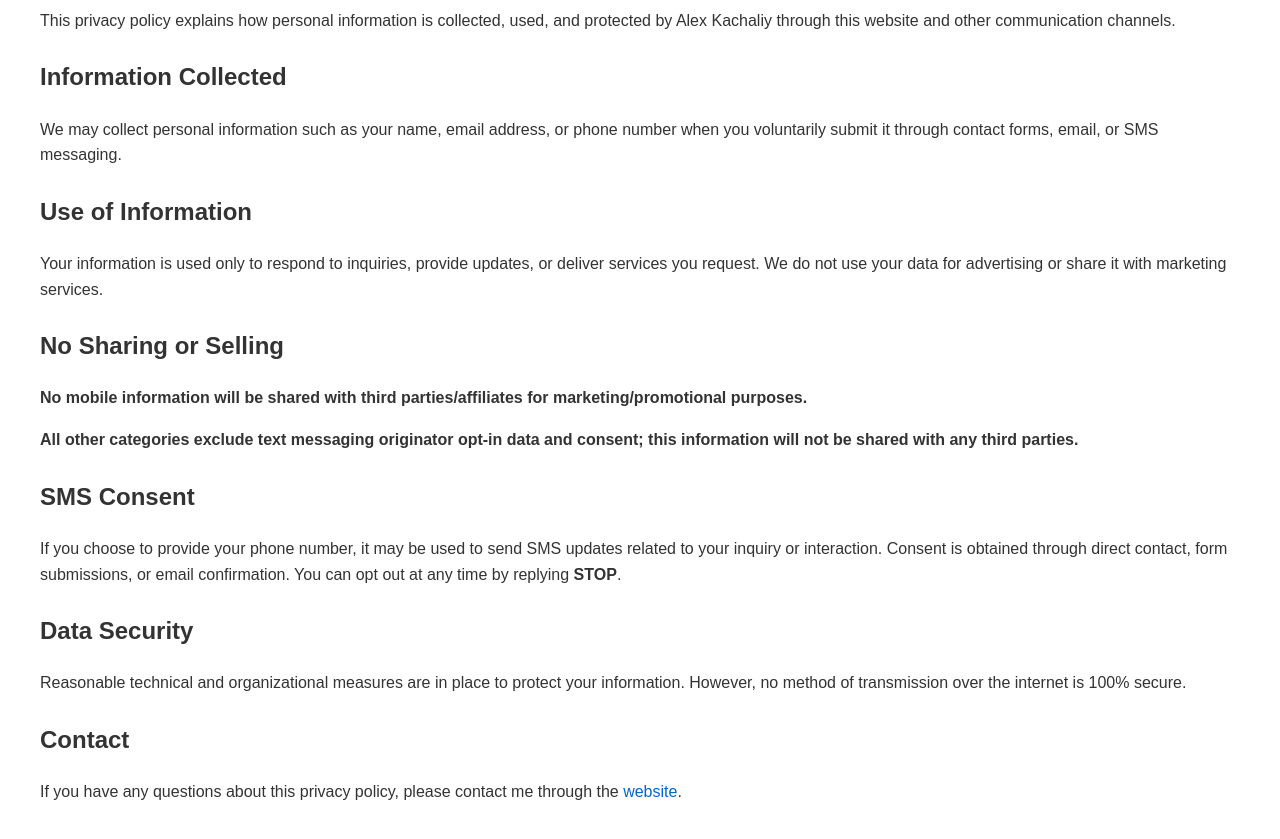
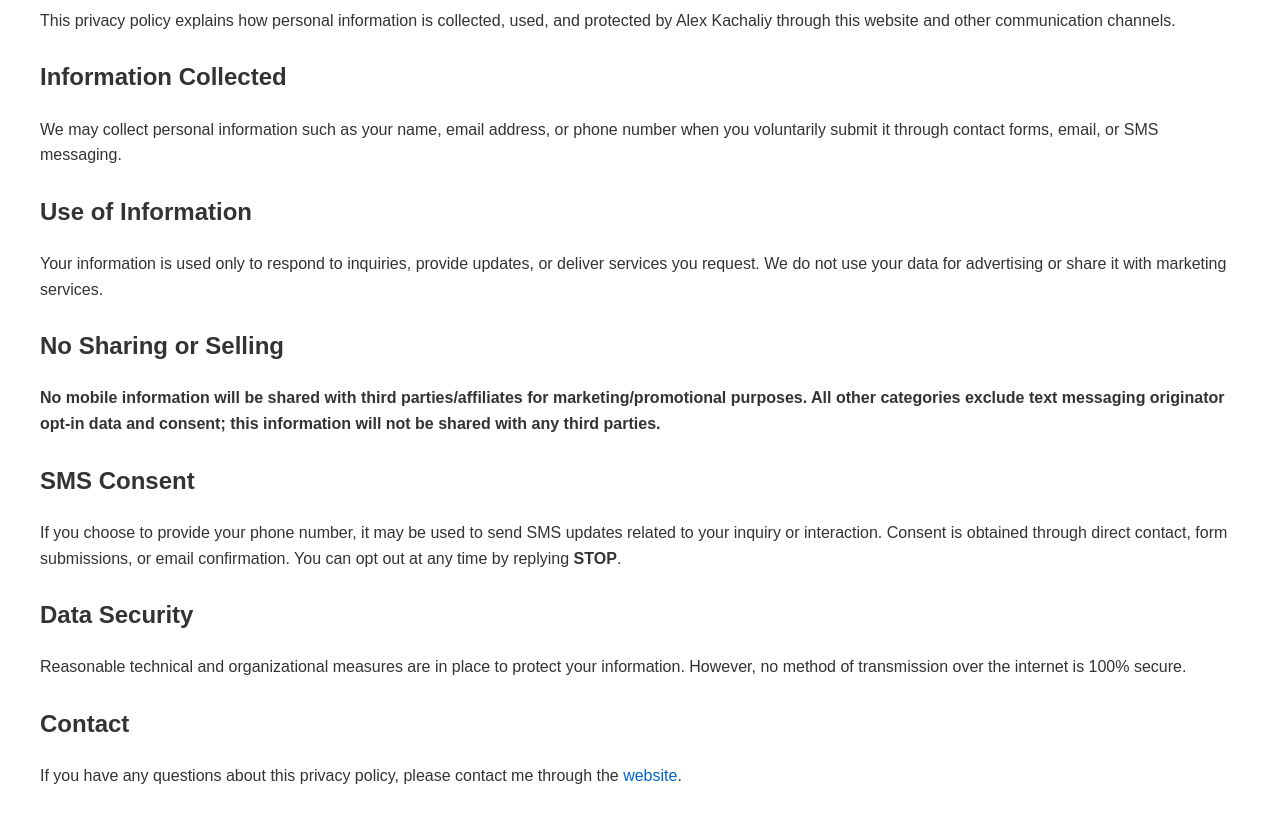
Before and after one commit to kachaliy/my-site, a plain HTML site: page privacy.html in a window 1280 px wide. Shown: the part 105-944 px from the top of the page. Drawn offline with Linux system fonts and the light colour scheme.

Commit message:
Zoom compliance: exact privacy policy wording in single paragraph

```diff
--- a/privacy.html
+++ b/privacy.html
@@ -53,14 +53,9 @@
     <p>
       <strong
         >No mobile information will be shared with third parties/affiliates for
-        marketing/promotional purposes.</strong
-      >
-    </p>
-    <p>
-      <strong
-        >All other categories exclude text messaging originator opt-in data and
-        consent; this information will not be shared with any third
-        parties.</strong
+        marketing/promotional purposes. All other categories exclude text
+        messaging originator opt-in data and consent; this information will not
+        be shared with any third parties.</strong
       >
     </p>
 
```
